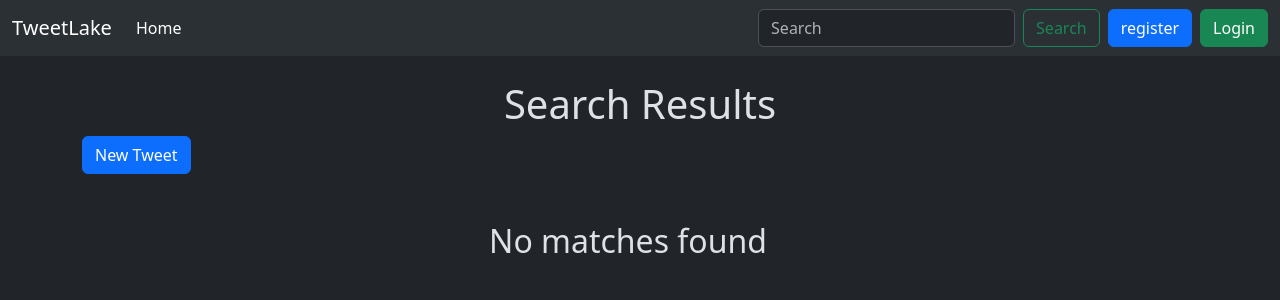
After one commit to RutwikGaikwad/TweetLake, a Django app: page /tweet/search/ in a window 1280 px wide. The commit adds this page. Shown: the top 300 px of the page. Run offline with Django 5.2, Linux system fonts and the light colour scheme.

Commit message:
search function enabled

```diff
--- a/templates/layout.html
+++ b/templates/layout.html
@@ -26,8 +26,12 @@
             <a class="nav-link active" aria-current="page" href="{% url "all_tweets" %}">Home</a>
           </li>
         </ul>
-        <form class="d-flex" role="search">
-          <input class="form-control me-2" type="search" placeholder="Search" aria-label="Search">
+        {% if user.is_authenticated %}
+        <p class="navbar-nav me-auto mb-2 mb-lg-0 font-weight-bold">Welcome {{user.username}}</p>
+        {% endif %}
+        <form class="d-flex" role="search" method="GET" action="{% url "search_results"%}">
+          {% csrf_token %}
+          <input class="form-control me-2" type="search" placeholder="Search" aria-label="Search" value="" id="text-search" name="query">
           <button class="btn btn-outline-success" type="submit">Search</button>
         </form>
         {% if user.is_authenticated %}
--- /dev/null
+++ b/tweet/templates/search_results.html
@@ -0,0 +1,42 @@
+{% extends "layout.html" %}
+
+{% block title %}
+search results
+{% endblock %}
+
+{% block content %}
+
+<h1 class="text-center mt-4">Search Results</h1>
+
+<a class="btn btn-primary" href="{% url "create_tweet" %}">New Tweet</a>
+
+<div class="container row gap-3 mt-4">
+
+  {% if tweet %}
+
+
+  {% for tweet in tweets %}
+
+    <div class="card" style="width: 18rem;">
+      <img src="{{tweet.img.url}}" class="card-img-top" alt="...">
+      <div class="card-body">
+        <h5 class="card-title">{{tweet.user.username}}</h5>
+        <p class="card-text">{{tweet.text}}</p>
+        {% if tweet.user == user %}
+        <a href="{% url "edit_tweet" tweet.id%}" class="btn btn-success">Edit</a>
+        <a href="{% url "delete_tweet" tweet.id%}" class="btn btn-danger">Delete</a>
+        {% endif %}
+
+      </div>
+    </div>
+
+  {% endfor %}
+
+  {% else %}
+
+    <h2 class="text-center mt-4">No matches found</h2>
+  {% endif %}
+
+</div>
+
+{% endblock %}
--- a/tweet/urls.py
+++ b/tweet/urls.py
@@ -7,4 +7,5 @@ urlpatterns = [
     path('<int:tweet_id>/edit/',views.edit_tweet,name='edit_tweet'),
     path('<int:tweet_id>/delete/',views.delete_tweet,name='delete_tweet'),
     path('register/',views.register,name='register'),
+    path('search/',views.search_results,name="search_results")
 ]
--- a/tweet/views.py
+++ b/tweet/views.py
@@ -1,5 +1,5 @@
 from django.shortcuts import render, redirect
-from .models import Tweet
+from .models import Tweet,User
 from .forms import TweetForm, UserRegistrationForm
 from django.shortcuts import get_object_or_404
 from django.contrib.auth.decorators import login_required
@@ -58,3 +58,10 @@ def register(request):
   else:
     form = UserRegistrationForm()
   return render(request,'registration/register.html',{'form':form})
+
+def search_results(request):
+  query = request.GET.get('query')
+  tweets = []
+  if query:
+    tweets = Tweet.objects.filter(text__icontains=query)
+  return render(request,'search_results.html',{'tweets':tweets})
```
Also changed, not shown: db.sqlite3, media/images/red-rose.jpg (added).
